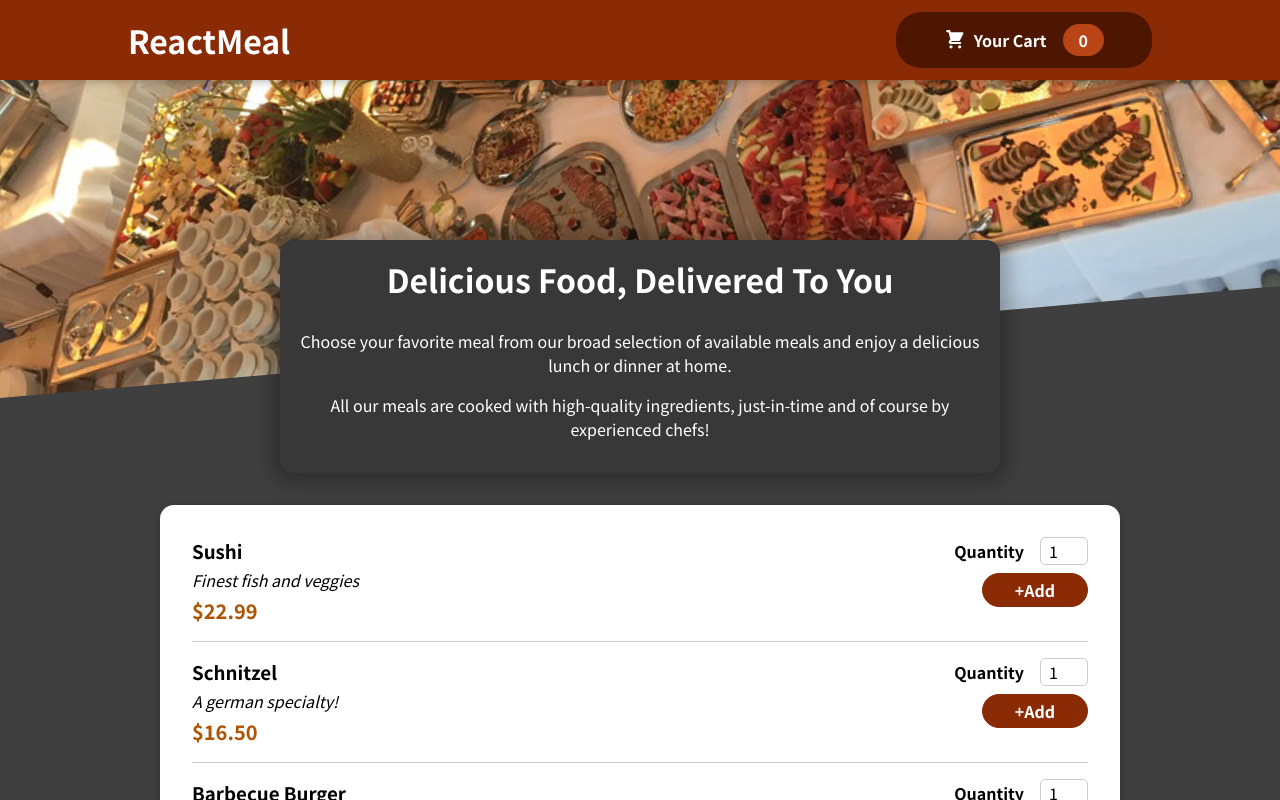
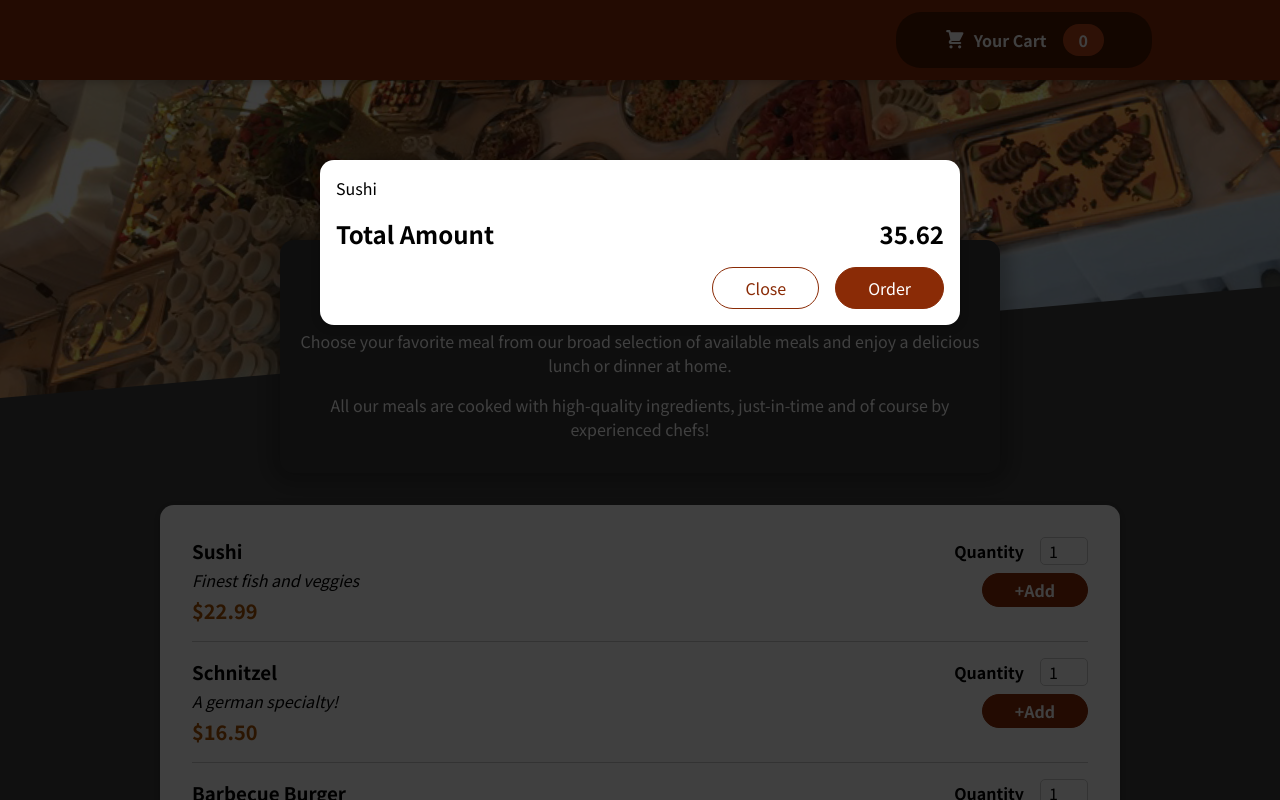
Before and after one commit to luvgameon/Food-delivery-app, a React (Create React App) app: page / in a window 1280 px wide. Shown: the top 800 px of the page. Built offline with nearby package versions, Linux system fonts and the light colour scheme.

Commit message:
Cart Modal Added

```diff
--- a/public/index.html
+++ b/public/index.html
@@ -28,6 +28,7 @@
   </head>
   <body>
     <noscript>You need to enable JavaScript to run this app.</noscript>
+    <div id="overlays"></div>
     <div id="root"></div>
     <!--
       This HTML file is a template.
--- a/src/App.js
+++ b/src/App.js
@@ -1,14 +1,19 @@
+import { Fragment } from 'react';
 import Header from "./Components/Layout/Header";
 import Meals from "./Components/Meals/Meals";
 import React from 'react';
+import Cart from './Components/Cart/Cart';
 
 function App() {
 
   return (
-    <div>
-      <Header title="ReactMeal"/>
-      <Meals/>
-    </div>
+    <Fragment>
+      <Cart/>
+      <Header />
+      <main>
+        <Meals />
+      </main>
+    </Fragment>
   );
 }
 
--- /dev/null
+++ b/src/Components/Cart/Cart.js
@@ -0,0 +1,28 @@
+import Modal from '../UI/Modal';
+import classes from './Cart.module.css';
+
+const Cart = (props) => {
+  const cartItems = (
+    <ul className={classes['cart-items']}>
+      {[{ id: 'c1', name: 'Sushi', amount: 2, price: 12.99 }].map((item) => (
+        <li>{item.name}</li>
+      ))}
+    </ul>
+  );
+
+  return (
+    <Modal>
+      {cartItems}
+      <div className={classes.total}>
+        <span>Total Amount</span>
+        <span>35.62</span>
+      </div>
+      <div className={classes.actions}>
+        <button className={classes['button--alt']}>Close</button>
+        <button className={classes.button}>Order</button>
+      </div>
+    </Modal>
+  );
+};
+
+export default Cart;
--- /dev/null
+++ b/src/Components/Cart/Cart.module.css
@@ -0,0 +1,46 @@
+.cart-items {
+    list-style: none;
+    margin: 0;
+    padding: 0;
+    max-height: 20rem;
+    overflow: auto;
+  }
+
+  .total {
+    display: flex;
+    justify-content: space-between;
+    align-items: center;
+    font-weight: bold;
+    font-size: 1.5rem;
+    margin: 1rem 0;
+  }
+
+  .actions {
+    text-align: right;
+  }
+
+  .actions button {
+    font: inherit;
+    cursor: pointer;
+    background-color: transparent;
+    border: 1px solid #8a2b06;
+    padding: 0.5rem 2rem;
+    border-radius: 25px;
+    margin-left: 1rem;
+  }
+
+  .actions button:hover,
+  .actions button:active {
+    background-color: #5a1a01;
+    border-color: #5a1a01;
+    color: white;
+  }
+
+  .actions .button--alt {
+    color: #8a2b06;
+  }
+
+  .actions .button {
+    background-color: #8a2b06;
+    color: white;
+  }
--- a/src/Components/Meals/AvailableMeals.js
+++ b/src/Components/Meals/AvailableMeals.js
@@ -34,7 +34,8 @@
 export default function AvailableMeals() {
   const MealList = DUMMY_MEALS.map((meal) => (
     <MealItem
-      key={meal.id}
+    id={meal.id}
+    key={meal.id}
       name={meal.name}
       description={meal.description}
       price={meal.price}
--- a/src/Components/Meals/MealItem/MealItem.js
+++ b/src/Components/Meals/MealItem/MealItem.js
@@ -12,7 +12,7 @@
         <div className={classes.price}>{price}</div>
       </div>
       <div>
-        <MealItemForm />
+        <MealItemForm id={props.id} />
       </div>
     </li>
   );
--- a/src/Components/Meals/MealItem/MealItemForm.js
+++ b/src/Components/Meals/MealItem/MealItemForm.js
@@ -2,13 +2,13 @@
 import Input from '../../UI/Input';
 import classes from './MealItemForm.module.css';
 
-export default function MealItemForm() {
+export default function MealItemForm(props) {
   return (
     <>
 
     <form className={classes.form}>
      <Input label="Quantity" input={{
-      id:'quantity',
+       id: 'amount_' + props.id,
       type:'number',
       min:'1',
       max:'5',
--- /dev/null
+++ b/src/Components/UI/Modal.js
@@ -0,0 +1,32 @@
+import { Fragment } from 'react';
+import ReactDOM from 'react-dom';
+
+import classes from './Modal.module.css';
+
+const Backdrop = (props) => {
+  return <div className={classes.backdrop} />;
+};
+
+const ModalOverlay = (props) => {
+  return (
+    <div className={classes.modal}>
+      <div className={classes.content}>{props.children}</div>
+    </div>
+  );
+};
+
+const portalElement = document.getElementById('overlays');
+
+const Modal = (props) => {
+  return (
+    <Fragment>
+      {ReactDOM.createPortal(<Backdrop />, portalElement)}
+      {ReactDOM.createPortal(
+        <ModalOverlay>{props.children}</ModalOverlay>,
+        portalElement
+      )}
+    </Fragment>
+  );
+};
+
+export default Modal;
--- /dev/null
+++ b/src/Components/UI/Modal.module.css
@@ -0,0 +1,40 @@
+.backdrop {
+    position: fixed;
+    top: 0;
+    left: 0;
+    width: 100%;
+    height: 100vh;
+    z-index: 20;
+    background-color: rgba(0, 0, 0, 0.75);
+  }
+
+  .modal {
+    position: fixed;
+    top: 20vh;
+    left: 5%;
+    width: 90%;
+    background-color: white;
+    padding: 1rem;
+    border-radius: 14px;
+    box-shadow: 0 2px 8px rgba(0, 0, 0, 0.25);
+    z-index: 30;
+    animation: slide-down 300ms ease-out forwards;
+  }
+
+  @media (min-width: 768px) {
+    .modal {
+      width: 40rem;
+      left: calc(50% - 20rem);
+    }
+  }
+
+  @keyframes slide-down {
+    from {
+      opacity: 0;
+      transform: translateY(-3rem);
+    }
+    to {
+      opacity: 1;
+      transform: translateY(0);
+    }
+  }
```
